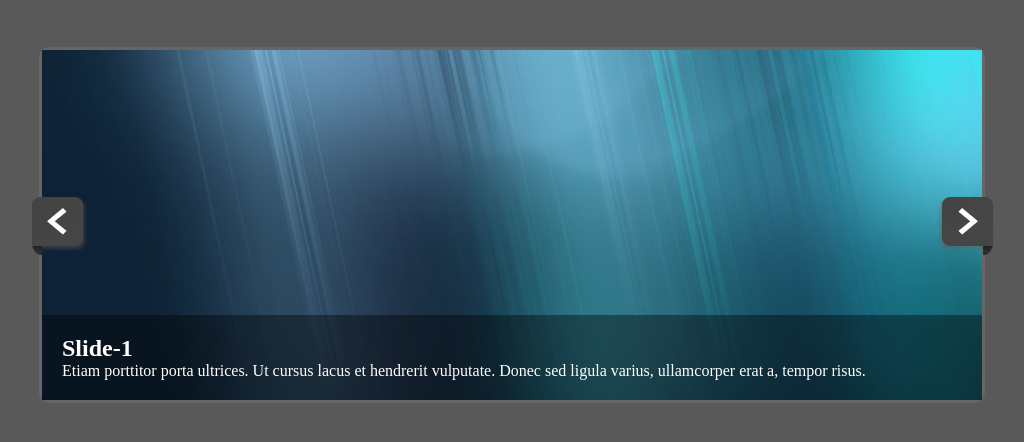
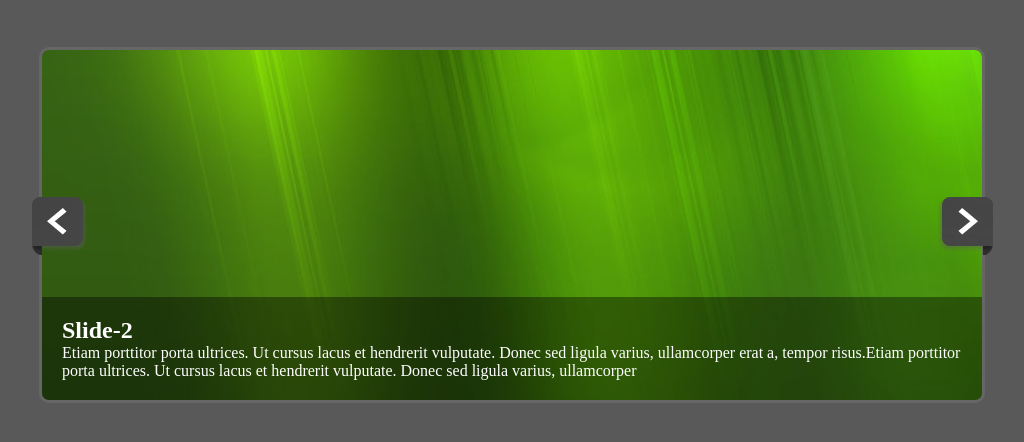
Before and after one commit to ajeshrkurup/Content-Slider, a plain HTML site: page index.html in a window 1280 px wide. Both pictures are taken after a click on the picture 1061 px from the left and 326 px from the top of the page. Shown: the part 100-542 px from the top of the page, without its empty margins (96-1120 px from the left). Drawn offline with nearby package versions, Linux system fonts and the light colour scheme.

Commit message:
2nd Commit-jQuery started

```diff
--- a/css/style.css
+++ b/css/style.css
@@ -30,13 +30,13 @@ h1 {
 
 }
 
-#slider img {
+.slider img {
 	height: 350px;
 	width: 940px;
 }
 
-#slides {
-	position: absolute;
+.slides {
+	position: relative;
 }
 
 .slide-text {
--- a/index.html
+++ b/index.html
@@ -15,13 +15,30 @@
 			</header>
 			<img src="img/arrow-left.png" alt="Previous Button" id="prev">
 			<div id="slider">
-				<div id="slides">
+				<div class="slides">
 					<div class="slide-text">
-						<h2>Slide-1</h2>
+						<h2>Slide-01</h2>
 						<p>Etiam porttitor porta ultrices. Ut cursus lacus et hendrerit vulputate. Donec sed ligula varius, ullamcorper erat a, tempor risus.</p>
 					</div>
 					<img src="img/slide1.jpg" alt="Image-1">
 				</div>
+
+				<div class="slides">
+					<div class="slide-text">
+						<h2>Slide-2</h2>
+						<p>Etiam porttitor porta ultrices. Ut cursus lacus et hendrerit vulputate. Donec sed ligula varius, ullamcorper erat a, tempor risus.Etiam porttitor porta ultrices. Ut cursus lacus et hendrerit vulputate. Donec sed ligula varius, ullamcorper</p>
+					</div>
+					<img src="img/slide2.jpg" alt="Image-2">
+				</div>
+
+				<div class="slides">
+					<div class="slide-text">
+						<h2>Slide-3</h2>
+						<p>Etiam porttitor porta ultrices. Ut cursus lacus et hendrerit vulputate. Donec sed ligula varius, ullamcorper erat a, tempor risus.Etiam porttitor porta ultrices. Ut cursus lacus et hendrerit vulputate. Donec sed ligula varius, ullamcorper</p>
+					</div>
+					<img src="img/slide3.jpg" alt="Image-3">
+				</div>
+
 			</div>
 			<img src="img/arrow-right.png" alt="Next Button" id="next">
 		</div>
--- a/js/script.js
+++ b/js/script.js
@@ -0,0 +1,24 @@
+
+$(document).ready(function() {
+
+	//Initial setup - Adding the active class
+	$(".slides").first().addClass("active");
+
+	//Hide all slides
+	$(".slides").hide();
+	$(".active").show();
+
+	$("#next").click(function() {
+		//$(".active").removeClass("active").addClass("oldActive");
+		//$(".oldActive").next().addClass(".active");
+
+		$(".active").addClass("oldActive");
+		$(".oldActive").hide();
+		$(".oldActive").next().addClass("active1");
+		$(".active1").show();
+
+
+
+	});
+
+});
```
